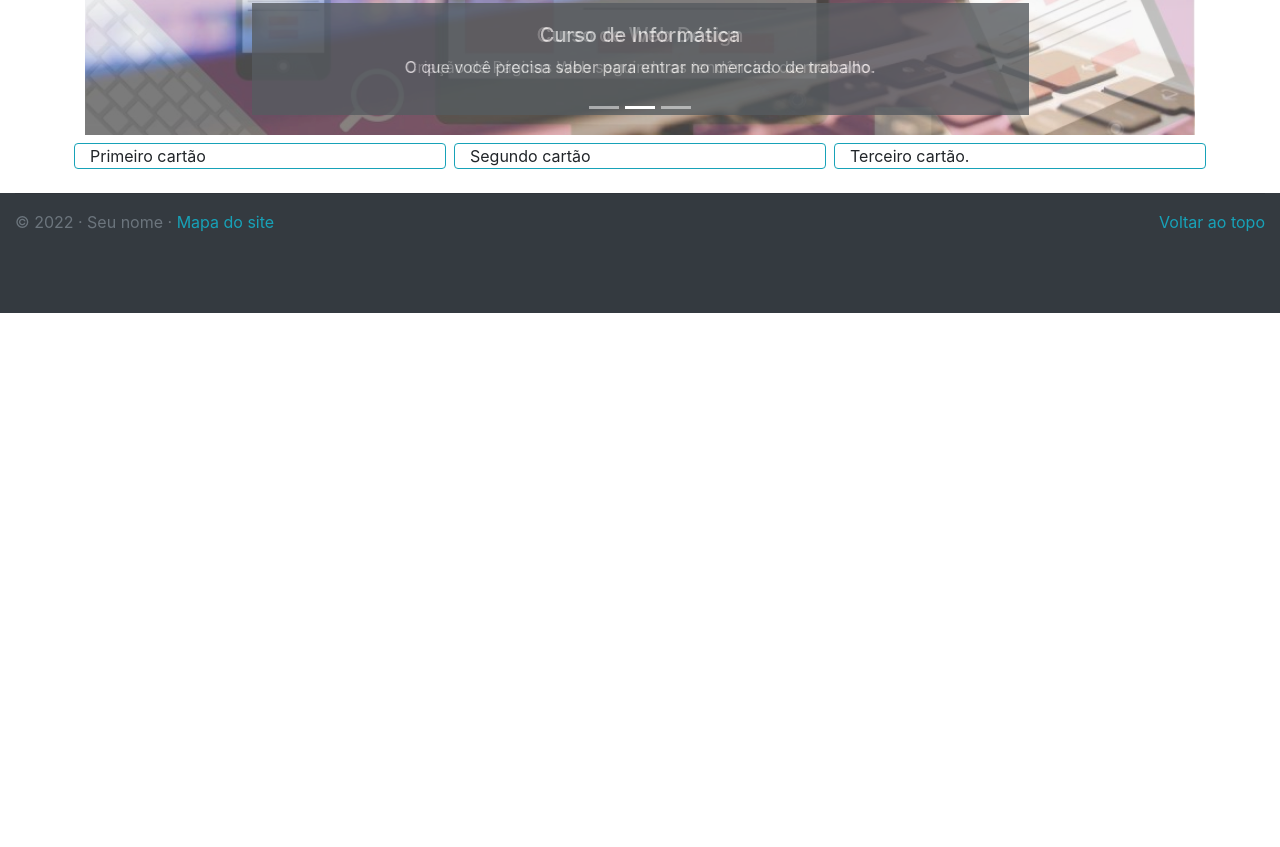
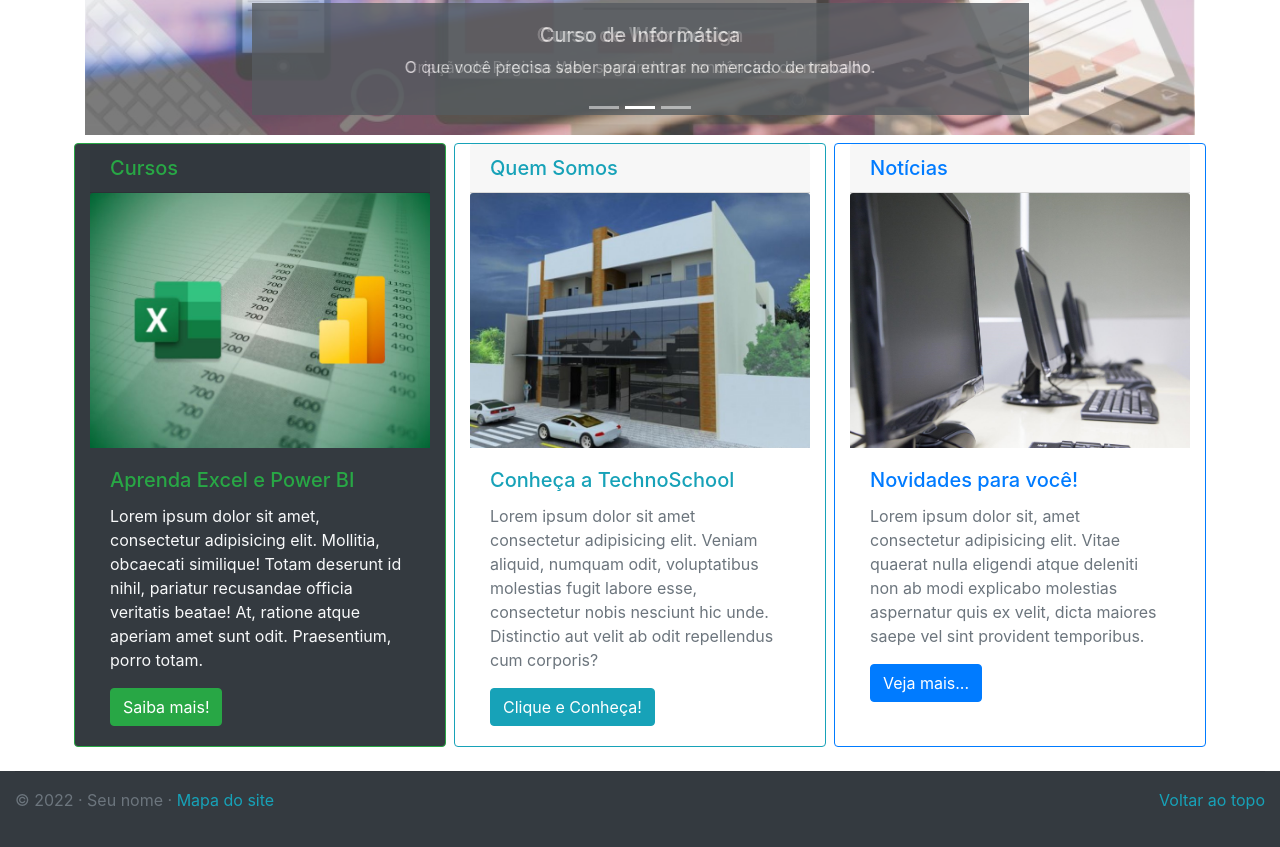
Before and after one commit to alexrribeiro/technoschool-sx18, a plain HTML site: page index.html in a window 1280 px wide. Shown: the part 365-1212 px from the top of the page. Before the commit the page ends 800 px from the top, so only its background shows below. Drawn offline with nearby package versions, Linux system fonts and the light colour scheme.

Commit message:
Página Inicial

```diff
--- a/index.html
+++ b/index.html
@@ -90,14 +90,38 @@
         </div>
         <!-- Fim do carrossel -->
         <div class="card-deck">
-            <div class="col-md card border-info my-2 mx-1">
-                Primeiro cartão
+            <div class="col-md card border-success bg-dark my-2 mx-1">
+                <h5 class="card-header text-success">Cursos</h5>
+                <img src="imagens/excelpower.jpg" alt="Excel e Power BI" class="card-img-top">
+                <div class="card-body">
+                    <h5 class="card-title text-success">Aprenda Excel e Power BI</h5>
+                    <p class="card-text text-light">
+                        Lorem ipsum dolor sit amet, consectetur adipisicing elit. Mollitia, obcaecati similique! Totam deserunt id nihil, pariatur recusandae officia veritatis beatae! At, ratione atque aperiam amet sunt odit. Praesentium, porro totam.
+                    </p>
+                    <a href="dados.html" class="btn btn-success">Saiba mais!</a>
+                </div>
             </div>
             <div class="col-md card border-info my-2 mx-1">
-                Segundo cartão
+                <h5 class="card-header text-info">Quem Somos</h5>
+                <img src="imagens/conheca.jpg" alt="TechnoSchool" class="card-img-top">
+                <div class="card-body">
+                    <h5 class="card-title text-info">Conheça a TechnoSchool</h5>
+                    <p class="card-text text-secondary">
+                        Lorem ipsum dolor sit amet consectetur adipisicing elit. Veniam aliquid, numquam odit, voluptatibus molestias fugit labore esse, consectetur nobis nesciunt hic unde. Distinctio aut velit ab odit repellendus cum corporis?
+                    </p>
+                    <a href="quemsomos.html" class="btn btn-info">Clique e Conheça!</a>
+                </div>
             </div>
-            <div class="col-md card border-info my-2 mx-1">
-                Terceiro cartão.
+            <div class="col-md card border-primary my-2 mx-1">
+                <h5 class="card-header text-primary">Notícias</h5>
+                <img src="imagens/novidade.jpg" alt="" class="card-img-top">
+                <div class="card-body">
+                    <h5 class="card-title text-primary">Novidades para você!</h5>
+                    <p class="card-text text-secondary">
+                        Lorem ipsum dolor sit, amet consectetur adipisicing elit. Vitae quaerat nulla eligendi atque deleniti non ab modi explicabo molestias aspernatur quis ex velit, dicta maiores saepe vel sint provident temporibus.
+                    </p>
+                    <a href="noticias.html" class="btn btn-primary">Veja mais...</a>
+                </div>
             </div>
         </div>
     </main>
```
